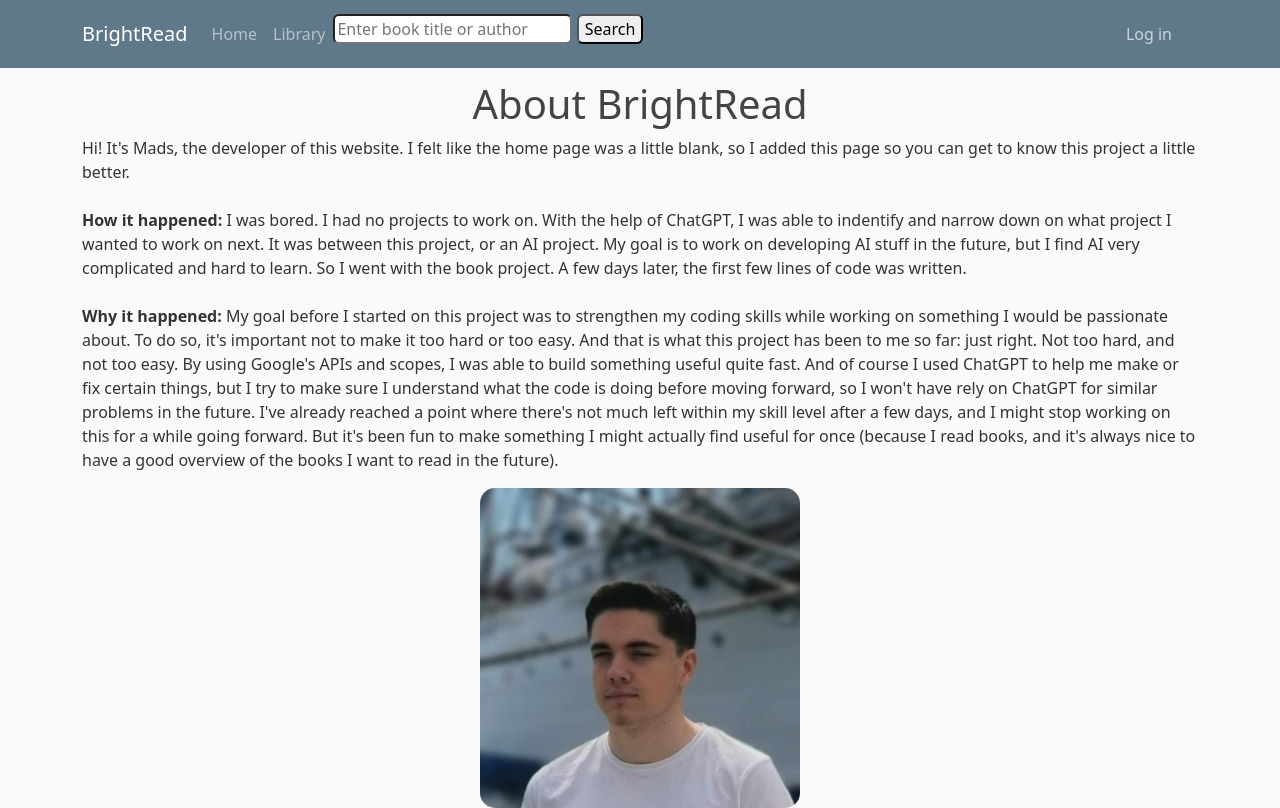
After one commit to Mad4025/Books-api-, a Flask app: page /about in a window 1280 px wide. The commit adds this page. Run offline with Flask 3, Linux system fonts and the light colour scheme.

Commit message:
V0.3.6 About page, Admin user_count
The home page contains a button to an about page, where you can see how and why this project exists. There is also now a use for the admin page: you can now check how many users have logged in. This will only count accounts locally, though, as it uses SQLAlchemy. Maybe in the future I will switch to MySQL. And as always, I did some other minor changes that are not worth talking about.

```diff
--- a/app.py
+++ b/app.py
@@ -57,7 +57,10 @@ def index():
 # Takes you to google's login thing.
 @app.route('/login/google')
 def login_google():
-    return oauth.myApp.authorize_redirect(redirect_uri=url_for('google_callback', _external=True))
+    try:
+        return oauth.myApp.authorize_redirect(redirect_uri=url_for('google_callback', _external=True))
+    except requests.exceptions.ConnectionError:
+        return "It seems you like you are currently not connected to the internet. To log in, you need an internet connection."
 
 
 # Where Google takes you after using their login thing.
@@ -114,8 +117,9 @@ def logout():
 
 @app.route('/admin')
 def admin():
-    # Admin dashboard logic here
-    return render_template('pages/admin.html', user_admin=session['user_admin'], profile_pic=session['profile_pic'], name=session['name'])
+    user_count = db.session.query(User).count()
+
+    return render_template('pages/admin.html', user_count=user_count, user_admin=session['user_admin'], profile_pic=session['profile_pic'], name=session['name'])
 
 
 @app.route('/library')
@@ -211,6 +215,10 @@ def search():
         return redirect(url_for('index'))
 
 
+@app.route('/about')
+def about():
+    return render_template('pages/about.html', user_admin=session.get('user_admin', False), profile_pic=session.get('profile_pic'), name=session.get('name'))
+
 if __name__ == '__main__':
     with app.app_context():
         db.create_all()
--- a/templates/index.html
+++ b/templates/index.html
@@ -4,4 +4,9 @@
 {% endblock headline %}
 
 {% block content %}
+<br><br>
+<p>In the future there will (hopefully) be a recommendation algorithm here. But for now it's empty.</p>
+
+<br><br>
+<a href="/about" class="btn btn-primary" style="color:#cbd5db; background-color: #444444; display: block; margin-left: auto; margin-right: auto;";>About this project</a>
 {% endblock content %}
--- /dev/null
+++ b/templates/pages/about.html
@@ -0,0 +1,41 @@
+{% extends 'layout.html' %}
+{% block headline %}
+    <h1 class="title">About BrightRead</h1>
+{% endblock headline %}
+
+{% block content %}
+<p>
+    Hi! It's Mads, the developer of this website.
+    I felt like the home page was a little blank,
+    so I added this page so you can get to know this project a little better.
+
+    <br><br>
+
+    <span style="font-weight: bold;">How it happened:</span>
+    I was bored. I had no projects to work on.
+    With the help of ChatGPT,
+    I was able to indentify and narrow down on what project I wanted to work on next.
+    It was between this project, or an AI project.
+    My goal is to work on developing AI stuff in the future,
+    but I find AI very complicated and hard to learn. So I went with the book project.
+    A few days later, the first few lines of code was written.
+
+    <br><br>
+
+    <span style="font-weight: bold;">Why it happened:</span>
+    My goal before I started on this project was to strengthen my coding skills
+    while working on something I would be passionate about.
+    To do so, it's important not to make it too hard or too easy.
+    And that is what this project has been to me so far: just right. Not too hard, and not too easy.
+    By using Google's APIs and scopes, I was able to build something useful quite fast.
+    And of course I used ChatGPT to help me make or fix certain things,
+    but I try to make sure I understand what the code is doing before moving forward,
+    so I won't have rely on ChatGPT for similar problems in the future.
+    I've already reached a point where there's not much left within my skill level after a few days,
+    and I might stop working on this for a while going forward.
+    But it's been fun to make something I might actually find useful for once
+    (because I read books, and it's always nice to have a good overview of the books I want to read in the future).
+
+</p>
+<img src="{{ url_for('static', filename='img/ME.jpg') }}" style="display: block; margin-left: auto; margin-right: auto; border-radius: 15px;">
+{% endblock content %}
--- a/templates/pages/admin.html
+++ b/templates/pages/admin.html
@@ -5,5 +5,5 @@
 {% endblock headline %}
 
 {% block content %}
-        <p>I guess this is where you see statistics of how well your website is going...?</p>
+        <p>Total users: {{ user_count }}</p>
 {% endblock content %}
--- a/templates/partials/header.html
+++ b/templates/partials/header.html
@@ -17,7 +17,7 @@
                 </form>
             </div>
         </div>
-        <div class="btn btn-primary" style="background:none; border:none;">
+        <div class="btn">
             {% if current_user.is_authenticated %}
                 {% if profile_pic %}
                     <img src="{{ profile_pic }}" style="width:38px; height:38px; border-radius:50%;">
```
Also changed, not shown: static/img/Cookie.png (deleted), static/img/ME.jpg (added).
